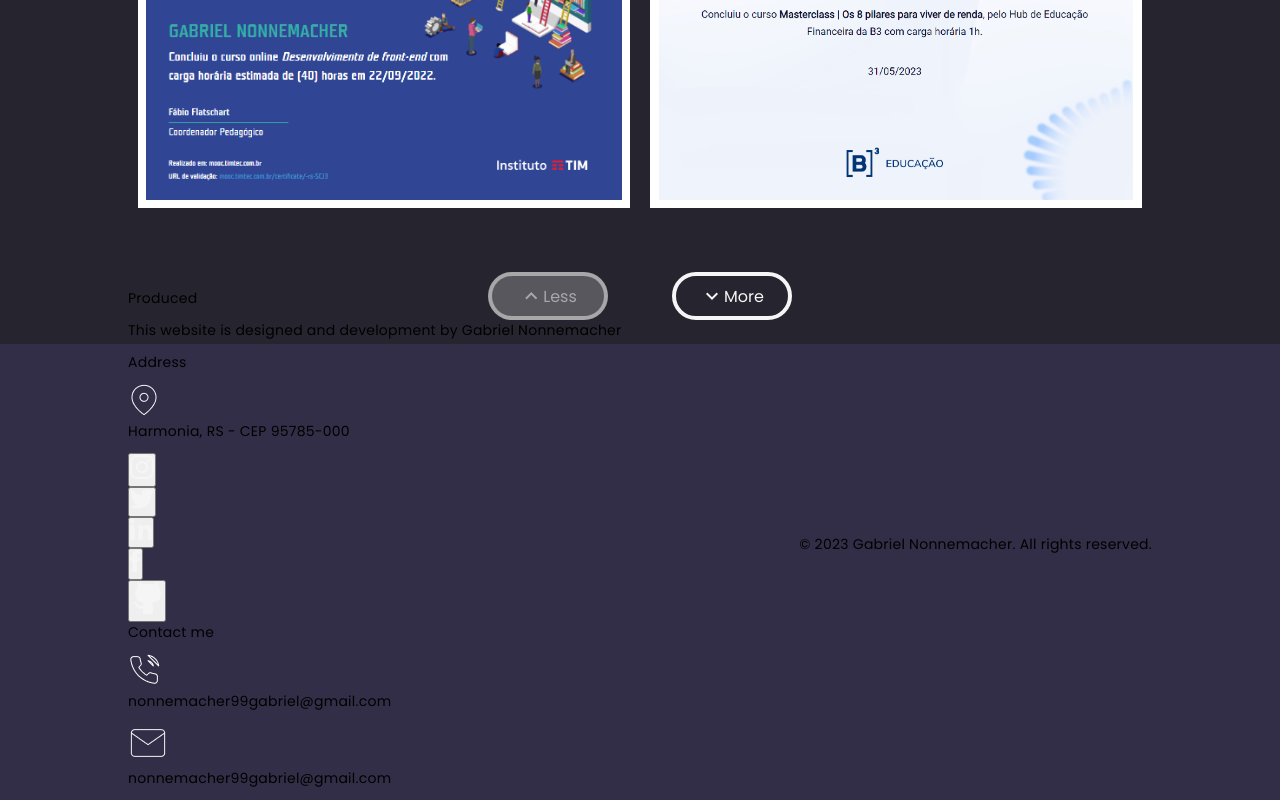
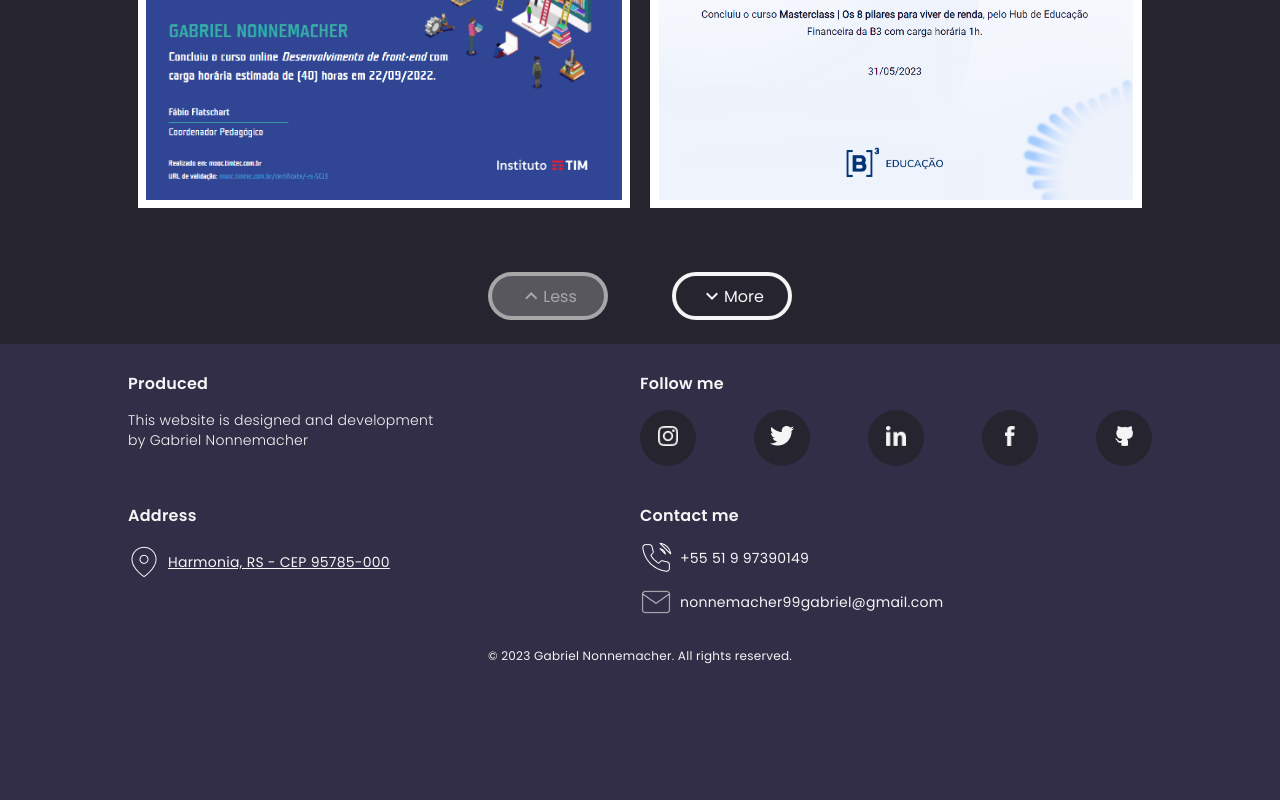
Before and after one commit to GabrielNonnemacher/portifolio-site, an Angular app: page / in a window 1280 px wide. Shown: the part 936-1736 px from the top of the page. After the commit the page ends 1616 px from the top, so only its background shows below. Built offline with nearby package versions, Linux system fonts and the light colour scheme.

Commit message:
footer para Pc concluido

```diff
--- a/src/app/components/button-footer/button-footer.component.css
+++ b/src/app/components/button-footer/button-footer.component.css
@@ -0,0 +1,24 @@
+.body-button-footer {
+    width: 56px;
+    height: 56px;
+    display: flex;
+    align-items: center;
+    justify-content: center;
+    background-color: var(--background-color-2);
+    cursor: pointer;
+    border: none;
+    border-radius: 50%;
+    transition: 0.6s all;
+}
+
+.body-button-footer:hover {
+    background-color: var(--hover-color);
+}
+
+.container-image-button-footer {
+    max-height: 24px;
+}
+
+.content-button-footer {
+    height: 20px;
+}
--- a/src/app/components/button-footer/button-footer.component.html
+++ b/src/app/components/button-footer/button-footer.component.html
@@ -1,6 +1,7 @@
 <button class="body-button-footer">
     <a href="{{link}}"
-       target="_blank">
+       target="_blank"
+       class="container-image-button-footer">
         <img class="content-button-footer"
              src="{{icon}}"
              alt="Icon">
--- a/src/app/components/button-header/button-header.component.css
+++ b/src/app/components/button-header/button-header.component.css
@@ -24,10 +24,22 @@
     bottom: 0px;
     border-radius: 8px;
     background-color: rgb(245, 245, 245);
+    transition: 0.6 all;
 }
 
 .body-button-header:hover {
     .hover-button-header {
         display: flex;
+        animation: lineAnimationButtonHeader 1.2s;
     }
 }
+
+@keyframes lineAnimationButtonHeader {
+    from {
+        opacity: 0;
+    }
+
+    to {
+        opacity: 1;
+    }
+}
--- a/src/app/components/footer/footer.component.css
+++ b/src/app/components/footer/footer.component.css
@@ -1,5 +1,5 @@
 .body-footer {
-    height: 400px;
+    height: 336px;
     width: 100%;
     display: flex;
     justify-content: center;
@@ -10,6 +10,109 @@
     width: 80%;
     max-width: 1160px;
     display: flex;
+    flex-direction: column;
+    align-items: center;
+    justify-content: center;
+}
+
+.informations-block-footer {
+    width: 100%;
+    height: 264px;
+    margin-top: 16px;
+    display: flex;
+    flex-wrap: wrap;
+    justify-content: space-between;
+}
+
+.container-text-infos-footer,
+.container-social-networks-footer,
+.container-contacts-footer {
+    width: 50%;
+    height: 120px;
+}
+
+.title-text-infos-footer {
+    width: 100%;
+    font-weight: 600;
+    color: var(--font-color);
+    font-size: 16px;
+}
+
+.text-infos-footer {
+    width: 100%;
+    max-width: 320px;
+    margin-top: 16px;
+    color: var(--font-color);
+    font-size: 14px;
+    font-weight: 300;
+    height: 64px;
+}
+
+.socialNetwork-buttons-container {
+    display: flex;
+    margin-top: 16px;
     align-items: center;
     justify-content: space-between;
+    width: 100%;
 }
+
+.container-address-footer {
+    display: flex;
+}
+
+.icon-address-footer {
+    margin-top: 8px;
+}
+
+.text-infos-2-footer {
+    height: 32px;
+    margin: 0 8px;
+    margin-top: 8px;
+    display: flex;
+    align-items: center;
+    color: var(--font-color);
+    margin-right: 20px;
+}
+
+.icon-address-footer,
+.container-phone-footer,
+.icon-mail-footer {
+    height: 32px;
+}
+
+.blocks-contacts-footer {
+    height: 80px;
+    margin-top: 16px;
+    width: 100%;
+    display: flex;
+    flex-wrap: wrap;
+    justify-content: space-between;
+}
+
+.container-phone-footer {
+    display: flex;
+    height: 32px;
+    width: 200px;
+    margin-bottom: 8px;
+}
+
+.text-phone-footer,
+.text-mail-footer {
+    height: 32px;
+    margin-left: 8px;
+    display: flex;
+    align-items: center;
+    color: var(--font-color);
+}
+
+.container-mail-footer {
+    display: flex;
+    height: 32px;
+    width: 320px;
+}
+
+.rights-block-footer {
+    margin-top: 8px;
+    color: var(--font-color);
+    font-size: 12px;
+}
--- a/src/app/components/footer/footer.component.html
+++ b/src/app/components/footer/footer.component.html
@@ -11,25 +11,34 @@
                 </p>
             </div>
 
+            <div class="container-social-networks-footer">
+                <p class="title-text-infos-footer">
+                    {{socialNetworks.title}}
+                </p>
+
+                <div class="socialNetwork-buttons-container">
+                    <ButtonFooter *ngFor="let socialNetwork of socialNetworks.icons"
+                                  link="{{socialNetwork.url}}"
+                                  icon="{{socialNetwork.icon}}">
+                    </ButtonFooter>
+                </div>
+            </div>
+
             <div class="container-text-infos-footer">
                 <p class="title-text-infos-footer">
                     {{address.title}}
                 </p>
 
                 <div class="container-address-footer">
-                    <img src="{{address.icon}}" alt="Icon">
+                    <img class="icon-address-footer"
+                         src="{{address.icon}}"
+                         alt="Icon">
 
-                    <p class="text-infos-2-footer">
+                    <a class="text-infos-2-footer"
+                       target="_blank"
+                       href="{{address.link}}">
                         {{address.text}}
-                    </p>
-                </div>
-            </div>
-
-            <div class="container-social-networks-footer">
-                <div *ngFor="let socialNetwork of socialNetworks.icons">
-                    <ButtonFooter link="{{socialNetwork.url}}"
-                                  icon="{{socialNetwork.icon}}">
-                    </ButtonFooter>
+                    </a>
                 </div>
             </div>
 
@@ -40,15 +49,19 @@
 
                 <div class="blocks-contacts-footer">
                     <div class="container-phone-footer">
-                        <img src="{{contacts.icons[0].icon}}" alt="Icon">
+                        <img class="icon-phone-footer"
+                             src="{{contacts.icons[0].icon}}"
+                             alt="Icon">
 
                         <p class="text-phone-footer">
-                            {{contacts.icons[1].text}}
+                            {{contacts.icons[0].text}}
                         </p>
                     </div>
 
                     <div class="container-mail-footer">
-                        <img src="{{contacts.icons[1].icon}}" alt="Icon">
+                        <img class="icon-mail-footer"
+                             src="{{contacts.icons[1].icon}}"
+                             alt="Icon">
 
                         <p class="text-mail-footer">
                             {{contacts.icons[1].text}}
--- a/src/assets/helpers/Informations.ts
+++ b/src/assets/helpers/Informations.ts
@@ -34,8 +34,8 @@ export const INFORMATIONS = {
         Address: {
             icon: '../assets/images/iconAddress.png',
             title: "Address",
-            text: "Harmonia, RS - CEP 95785-000"
-
+            text: "Harmonia, RS - CEP 95785-000",
+            link: 'https://www.google.com.br/maps/place/Harmonia,+RS,+95785-000/@-29.544264,-51.4420452,14z/data=!3m1!4b1!4m6!3m5!1s0x951bf8b286955ea9:0xe766f7b935db09f5!8m2!3d-29.5492312!4d-51.4242321!16s%2Fg%2F1yy3vlh0q?entry=ttu'
         },
         Contacts: {
             title: "Contact me",
--- a/src/styles.css
+++ b/src/styles.css
@@ -7,6 +7,7 @@
     --font-poppins: 'Poppins', sans-serif;
     --font-name: 'Satisfy', cursive;
     --font-color: rgb(245, 245, 245);
+    --hover-color: rgb(127, 127, 227);
 }
 
 * {
```
